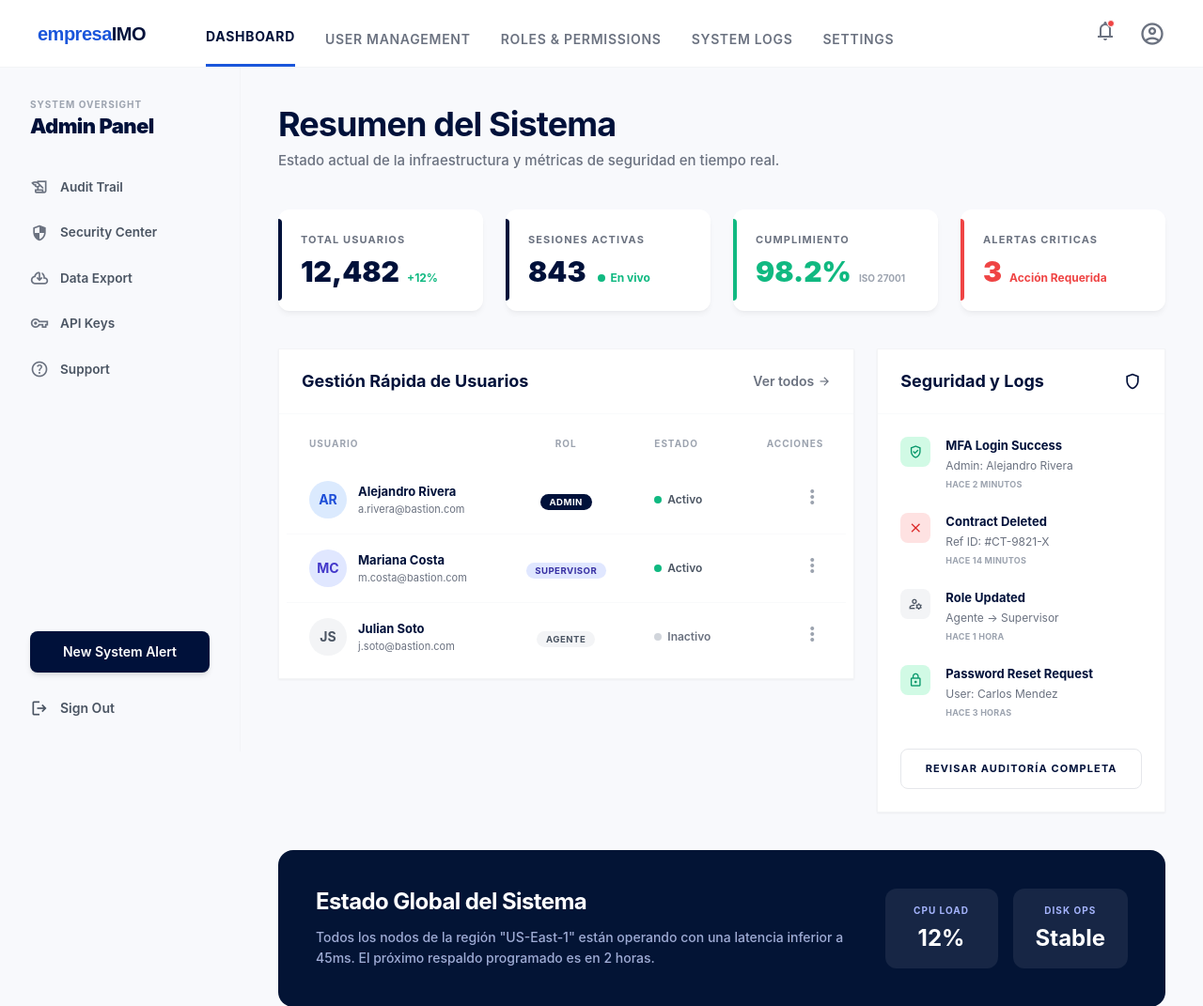
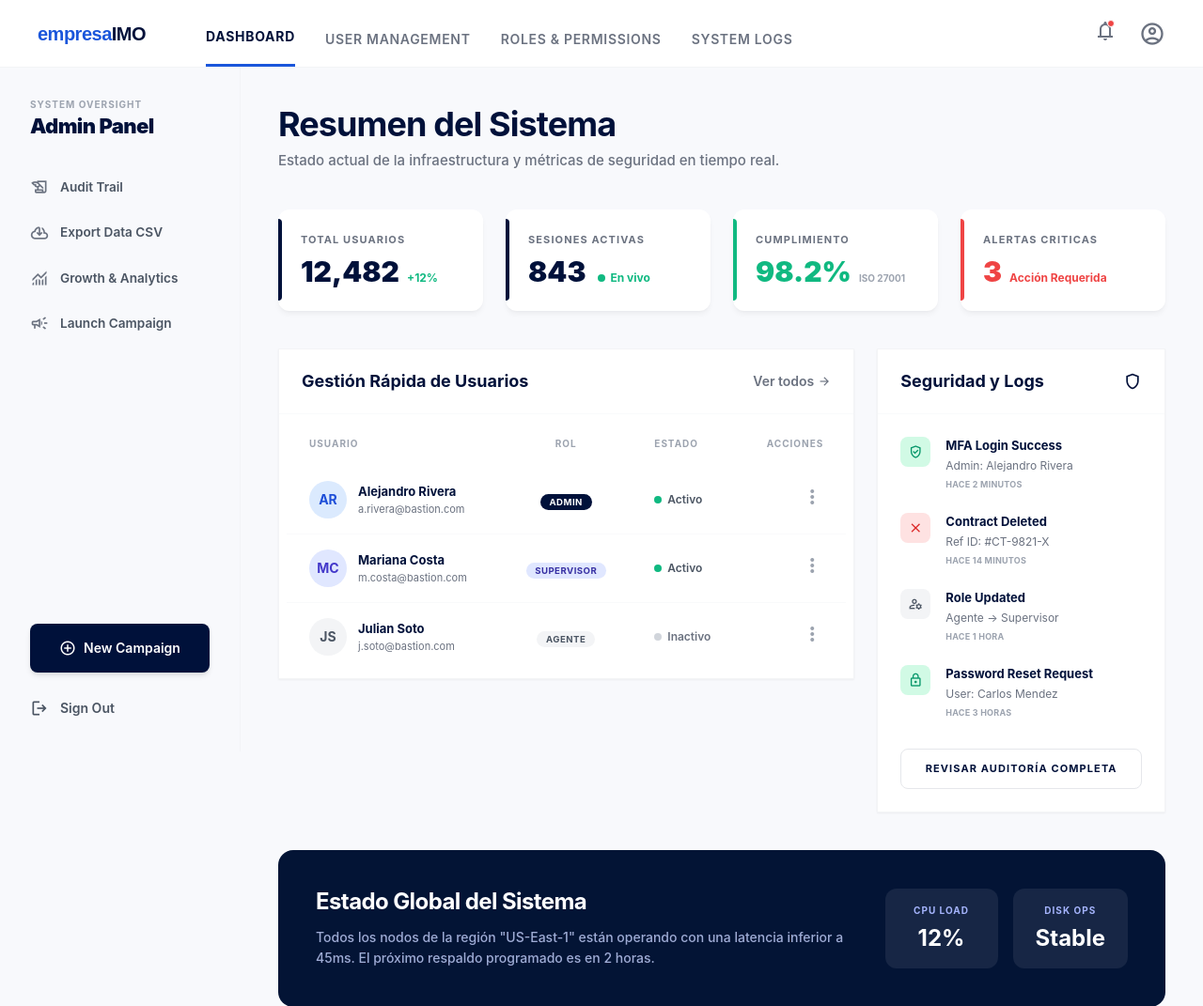
Before and after one commit to imo-proyecto-git/web, a PHP site: template src/Modules/Manager/Views/dashboard.php in a window 1280 px wide. Shown: the top 1071 px of the page at 94% size. Run offline with PHP 8.4, Linux system fonts and the light colour scheme; the template is opened without the code that fills it, so the values that code supplies are empty; some libraries are stand-ins or nearby versions.

Commit message:
fix(ux): execute Phase 1 of audit, map orphan pages and resolve dead links

```diff
--- a/src/Modules/Manager/Views/dashboard.php
+++ b/src/Modules/Manager/Views/dashboard.php
@@ -40,7 +40,6 @@
             <a class="nav-link text-sm uppercase tracking-wider pb-[1.2rem]" href="<?= config('app.url') ?>/manager/users">User Management</a>
             <a class="nav-link text-sm uppercase tracking-wider pb-[1.2rem]" href="<?= config('app.url') ?>/manager/roles">Roles & Permissions</a>
             <a class="nav-link text-sm uppercase tracking-wider pb-[1.2rem]" href="<?= config('app.url') ?>/manager/audit">System Logs</a>
-            <a class="nav-link text-sm uppercase tracking-wider pb-[1.2rem]" href="#">Settings</a>
         </div>
     </div>
     <div class="flex items-center gap-6">
@@ -61,17 +60,16 @@
         </div>
 
         <nav class="flex flex-col gap-1 mb-auto">
-            <a class="sidebar-link" href="#"><span class="material-symbols-outlined">history_edu</span> Audit Trail</a>
-            <a class="sidebar-link" href="#"><span class="material-symbols-outlined">security</span> Security Center</a>
-            <a class="sidebar-link" href="#"><span class="material-symbols-outlined">cloud_download</span> Data Export</a>
-            <a class="sidebar-link" href="#"><span class="material-symbols-outlined">vpn_key</span> API Keys</a>
-            <a class="sidebar-link" href="#"><span class="material-symbols-outlined">help</span> Support</a>
+            <a class="sidebar-link" href="<?= config('app.url') ?>/manager/audit"><span class="material-symbols-outlined">history_edu</span> Audit Trail</a>
+            <a class="sidebar-link" href="<?= config('app.url') ?>/manager/audit/export"><span class="material-symbols-outlined">cloud_download</span> Export Data CSV</a>
+            <a class="sidebar-link" href="<?= config('app.url') ?>/manager/marketing/campaigns/analytics"><span class="material-symbols-outlined">monitoring</span> Growth & Analytics</a>
+            <a class="sidebar-link" href="<?= config('app.url') ?>/manager/marketing/campaigns/create"><span class="material-symbols-outlined">campaign</span> Launch Campaign</a>
         </nav>
 
         <div class="mt-auto flex flex-col gap-6">
-            <button class="w-full bg-[#00113a] hover:bg-[#1a2b5a] text-white py-3 rounded-lg font-semibold text-sm transition-colors shadow-md">
-                New System Alert
-            </button>
+            <a href="<?= config('app.url') ?>/manager/marketing/campaigns/create" class="w-full bg-[#00113a] hover:bg-[#1a2b5a] text-white py-3 rounded-lg font-semibold text-sm transition-colors shadow-md text-center flex items-center justify-center gap-2">
+                <span class="material-symbols-outlined text-lg">add_circle</span> New Campaign
+            </a>
             <a href="<?= config('app.url') ?>/logout" class="flex items-center gap-3 text-gray-600 hover:text-red-500 transition-colors font-semibold text-sm">
                 <span class="material-symbols-outlined text-xl">logout</span> Sign Out
             </a>
--- a/src/Modules/Manager/Views/roles.php
+++ b/src/Modules/Manager/Views/roles.php
@@ -38,9 +38,6 @@
             </a>
             <a class="flex items-center gap-3 px-3 py-3 text-primary font-bold text-xs bg-primary/5 rounded-lg border border-primary/10 transition-all" href="#">
                 <span class="material-symbols-outlined text-sm">rule</span> <?= __('Permission Matrix') ?>
-            </a>
-            <a class="flex items-center gap-3 px-3 py-3 text-on-surface-variant/60 font-bold text-xs hover:text-primary transition-all" href="#">
-                <span class="material-symbols-outlined text-sm">shield_locked</span> <?= __('IP Whitelisting') ?>
             </a>
         </nav>
 
```
Also changed, not shown: src/Modules/Agent/Views/layout/nav.php (+5 -7 lines), src/Modules/Audit/Views/index.php (+2 -10 lines), src/Modules/Manager/Views/users.php (+10 -13 lines).
